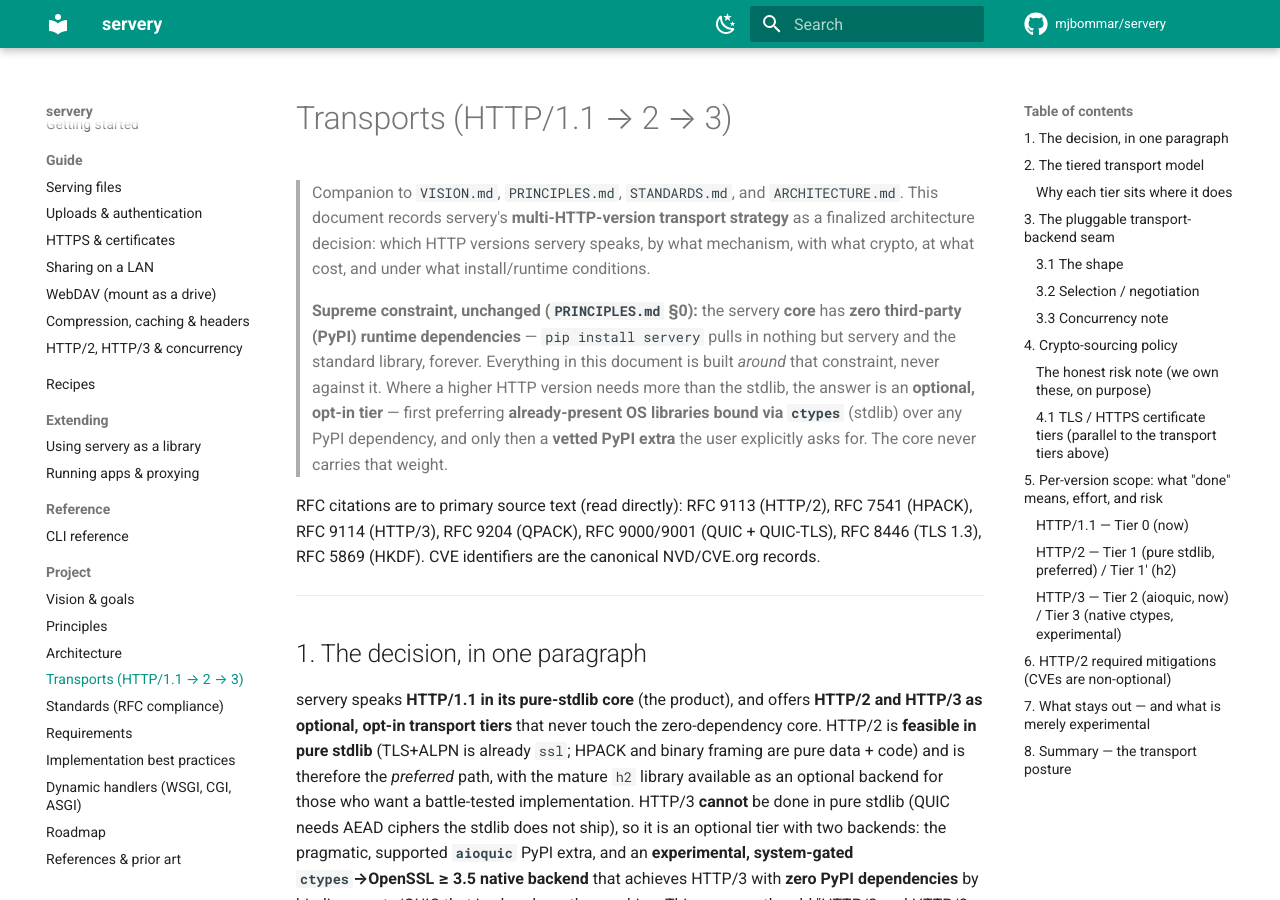
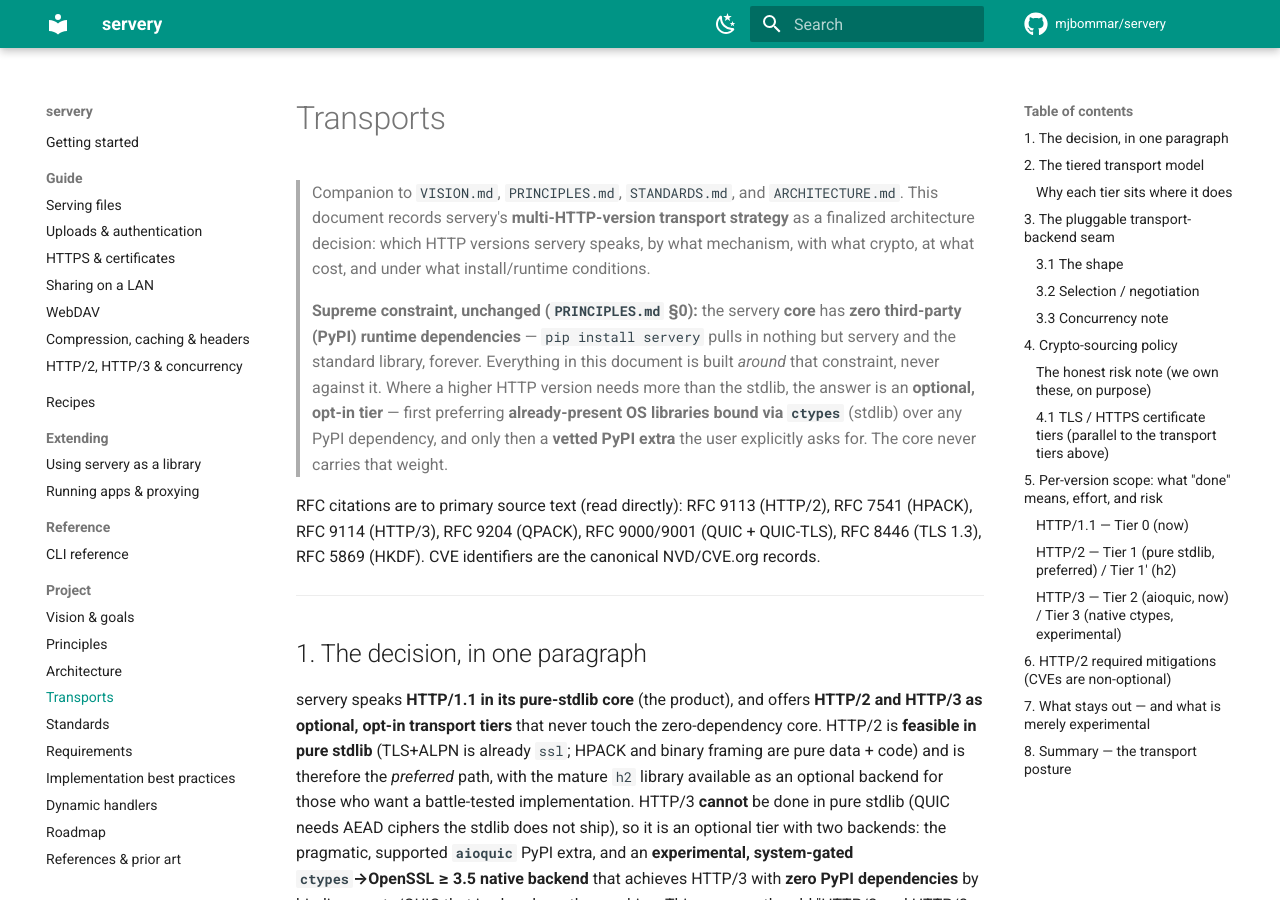
Before and after one commit to mjbommar/servery, an MkDocs documentation site: the page built from docs/TRANSPORTS.md, in a window 1280 px wide and 900 px high. Built offline with MkDocs 1.6.1 and Material for MkDocs 9.7.7, drawn with Linux system fonts in a browser that asks for light colours; comment, search, counter and statistics services are not loaded.

Commit message:
docs: standardize nav labels — drop the inconsistent parentheticals
Four menu items carried parenthetical qualifiers (WebDAV (mount as a drive),
Transports (HTTP/1.1 → 2 → 3), Standards (RFC compliance), Dynamic handlers (WSGI,
CGI, ASGI)) while every other label was a clean phrase. Removed them so every nav
item is a consistent noun phrase, and aligned the five page H1s so heading == sidebar
label == <title> still holds (the context the parentheticals carried already lives in
each page's intro). Also aligned the Compression page H1 to its nav label.

Co-Authored-By: Claude Opus 4.8 (1M context) <noreply@anthropic.com>

```diff
--- a/docs/TRANSPORTS.md
+++ b/docs/TRANSPORTS.md
@@ -1,4 +1,4 @@
-# Transports (HTTP/1.1 → 2 → 3)
+# Transports
 
 > Companion to `VISION.md`, `PRINCIPLES.md`, `STANDARDS.md`, and
 > `ARCHITECTURE.md`. This document records servery's **multi-HTTP-version
--- a/mkdocs.yml
+++ b/mkdocs.yml
@@ -78,7 +78,7 @@ nav:
       - Uploads & authentication: guide/uploads.md
       - HTTPS & certificates: guide/https.md
       - Sharing on a LAN: guide/lan.md
-      - WebDAV (mount as a drive): guide/webdav.md
+      - WebDAV: guide/webdav.md
       - Compression, caching & headers: guide/web.md
       - HTTP/2, HTTP/3 & concurrency: guide/protocols.md
   - Recipes: recipes.md
@@ -91,11 +91,11 @@ nav:
       - Vision & goals: VISION.md
       - Principles: PRINCIPLES.md
       - Architecture: ARCHITECTURE.md
-      - Transports (HTTP/1.1 → 2 → 3): TRANSPORTS.md
-      - Standards (RFC compliance): STANDARDS.md
+      - Transports: TRANSPORTS.md
+      - Standards: STANDARDS.md
       - Requirements: REQUIREMENTS.md
       - Implementation best practices: BEST-PRACTICES.md
-      - Dynamic handlers (WSGI, CGI, ASGI): DYNAMIC.md
+      - Dynamic handlers: DYNAMIC.md
       - Roadmap: ROADMAP.md
       - References & prior art: REFERENCES.md
 
```
Also changed, not shown: docs/DYNAMIC.md (+1 -1 lines), docs/STANDARDS.md (+1 -1 lines), docs/guide/web.md (+1 -1 lines), docs/guide/webdav.md (+1 -1 lines).
